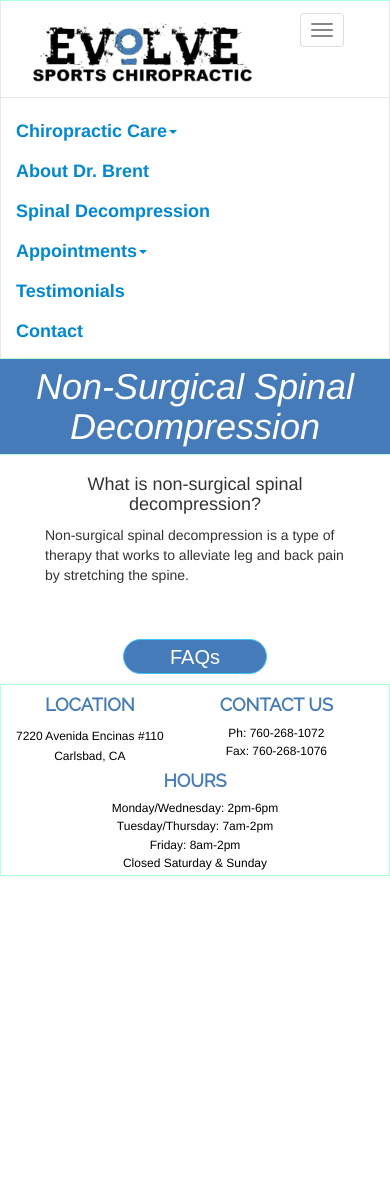
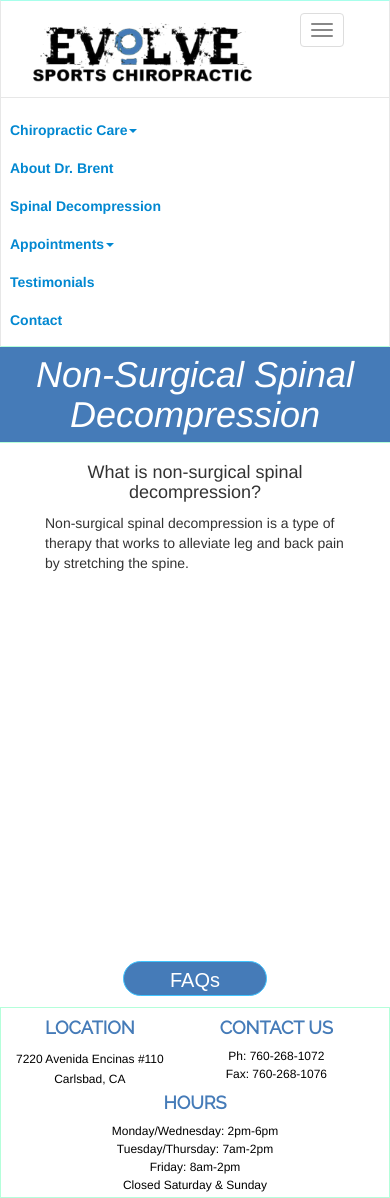
Before and after one commit to kcharner/chiro_to_publish, a PHP site: page /drx.html in a window 390 px wide, after a click that opens the changed part; the page is wider, and only the part inside the window is pictured. Before the commit the page ends 876 px from the top of that part, so only its background shows below. Run offline with PHP 8.4, Linux system fonts and the light colour scheme; some libraries are stand-ins or nearby versions.

Commit message:
updated tablet.css to fix nav link formatting - there were issues due to the addition of the spinal decomp page; also updated the link item of patients to appointments across all pages in last commit but failed to indicate this in the commit message

```diff
--- a/assets/css/tablet.css
+++ b/assets/css/tablet.css
@@ -1,8 +1,16 @@
 /*IPAD HORIZONTAL*/
 @media only screen and (max-width:1050px) {
-	#drxTech{
 
+	.navbar-default .navbar-nav>li>a {
+		font-size: 14px;
+		padding: 9px;
 	}
+
+
+	#links {
+		margin-right: 0%;
+	}
+
 	h4.techniques {
 		margin-top: 15px;
 		text-align: center;
--- a/drx.html
+++ b/drx.html
@@ -65,6 +65,7 @@
 		<div class="col-lg-10 col-lg-offset-1" id="drxTech">
 			<h4>What is non-surgical spinal decompression?</h4>
 			<p class="col-lg-4">Non-surgical spinal decompression is a type of therapy that works to alleviate leg and back pain by stretching the spine.</p>
+			<img src="assets/images/drx9000.jpg" alt="non-surgical spinal decompression">
 		</div>
 	</div>
 	<div class="col-lg-12">
@@ -142,7 +143,6 @@
     </footer>
 <script src="https://code.jquery.com/jquery-3.1.1.min.js"></script>
 <script src="https://maxcdn.bootstrapcdn.com/bootstrap/3.3.7/js/bootstrap.min.js"></script>
-<script type="text/javascript" src="assets/js/carousel.js"></script>
 
 </body>
 </html>
```
Also changed, not shown: 2 other files.
